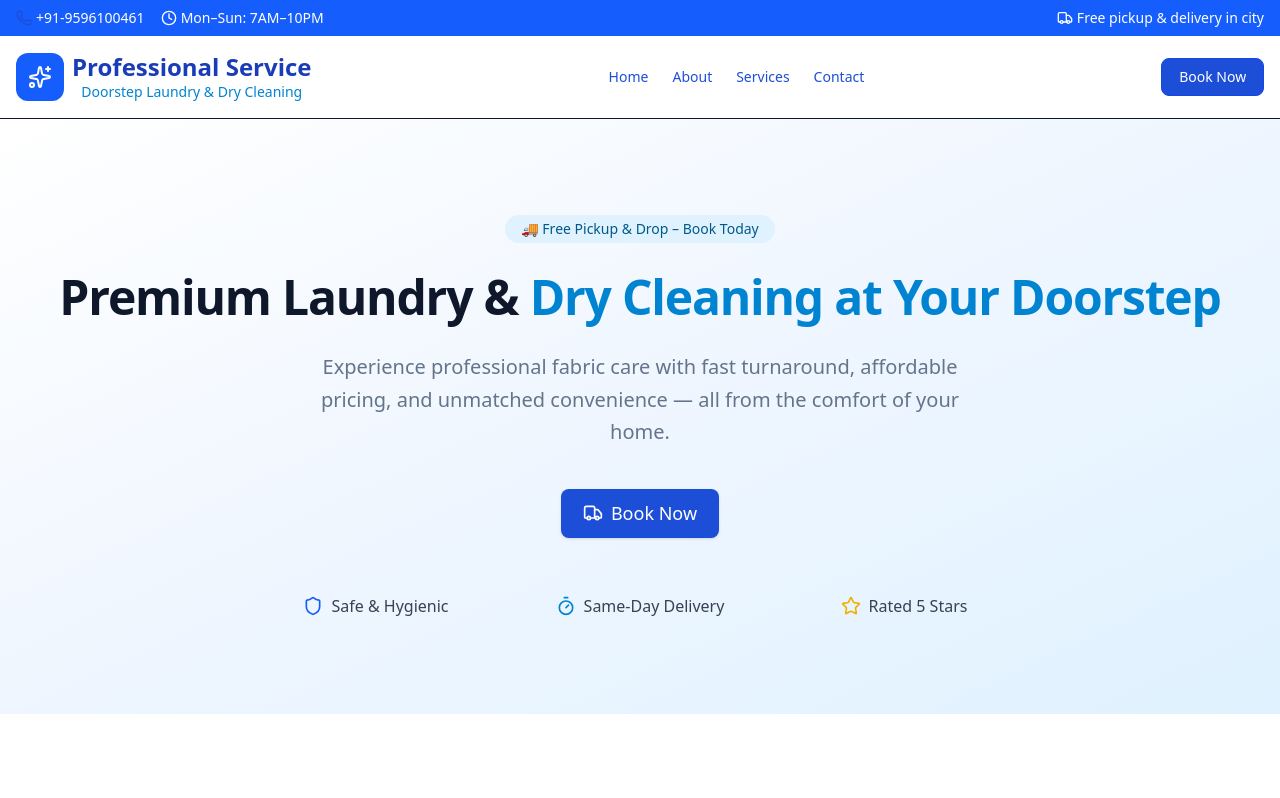
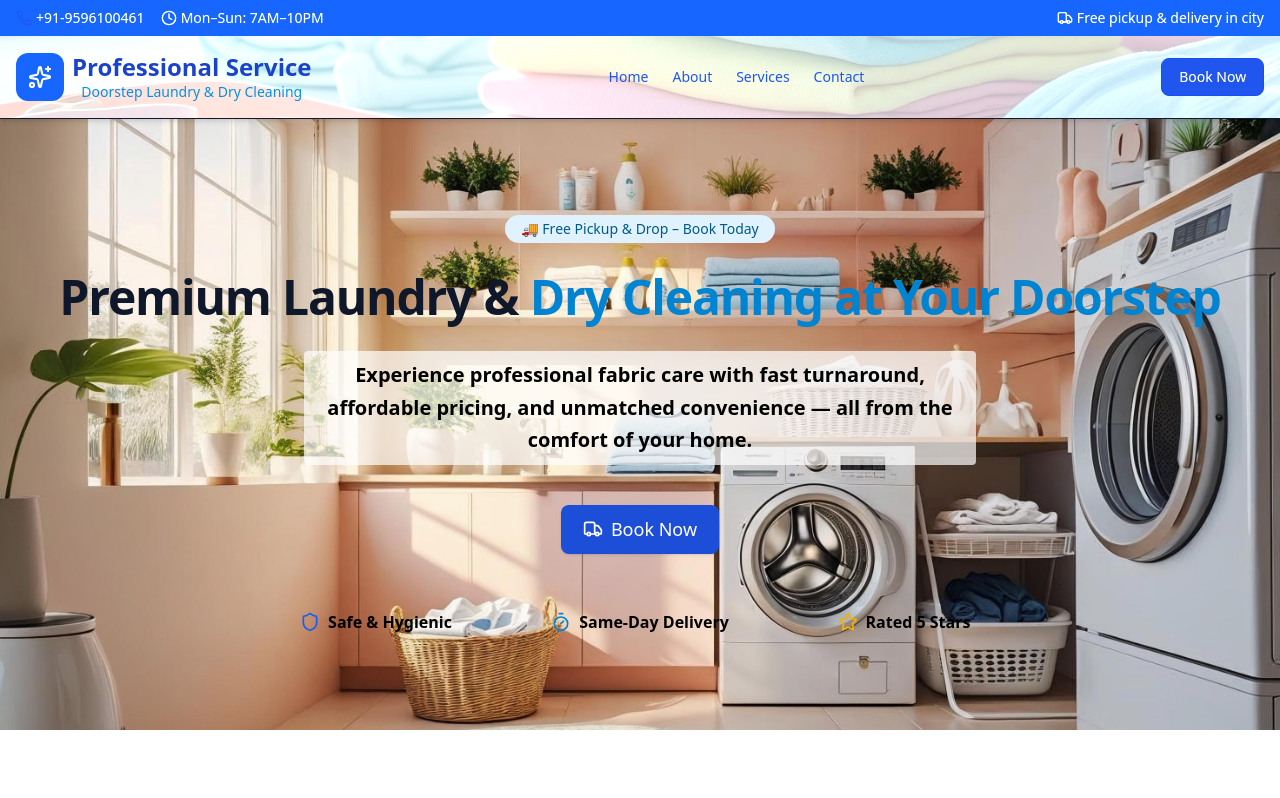
Before and after one commit to showkat-96/loundry, a React (Vite) app: page / in a window 1280 px wide. Shown: the top 798 px of the page. Built offline with nearby package versions, Linux system fonts and the light colour scheme.

Commit message:
added backgroung images

```diff
--- a/src/components/DoorstepLaundry.tsx
+++ b/src/components/DoorstepLaundry.tsx
@@ -1,15 +1,24 @@
 import { Shield, Star, Timer, Truck } from "lucide-react";
 import BookingForm from "./BookingForm";
 import { useState } from "react";
+import heroBg from "../assets/bg-img-home.jpg";
+
 
 function DoorstepLaundry() {
   const [isBookingOpen, setIsBookingOpen] = useState(false);
 
   return (
     <section
-      id="home"
-      className="bg-gradient-to-br from-white via-blue-50 to-sky-100 py-16 sm:py-20 md:py-24 scroll-mt-24"
-    >
+  id="home"
+  style={{
+    backgroundImage: `url(${heroBg})`,
+    backgroundSize: "cover",
+    backgroundPosition: "center",
+    backgroundRepeat: "no-repeat",
+  }}
+  className="py-16 sm:py-20 md:py-24 scroll-mt-24"
+>
+
       <BookingForm
         isOpen={isBookingOpen}
         onClose={() => setIsBookingOpen(false)}
@@ -29,7 +38,7 @@ function DoorstepLaundry() {
           </h2>
 
           {/* Subtext */}
-          <p className="text-base sm:text-lg md:text-xl text-gray-600 mb-10 leading-relaxed max-w-2xl mx-auto">
+          <p className="text-base sm:text-lg md:text-xl font-semibold !text-black bg-white/70 px-4 py-2 rounded mb-10 leading-relaxed max-w-2xl mx-auto" >
             Experience professional fabric care with fast turnaround, affordable pricing,
             and unmatched convenience — all from the comfort of your home.
           </p>
@@ -51,15 +60,15 @@ function DoorstepLaundry() {
           <div className="grid grid-cols-1 sm:grid-cols-3 gap-4 sm:gap-6 max-w-3xl mx-auto text-gray-700 text-sm sm:text-base">
             <div className="flex items-center justify-center gap-2">
               <Shield className="h-5 w-5 text-blue-600" aria-hidden="true" />
-              <span className="font-medium">Safe & Hygienic</span>
+              <span className="font-bold text-black">Safe & Hygienic</span>
             </div>
             <div className="flex items-center justify-center gap-2">
               <Timer className="h-5 w-5 text-sky-600" aria-hidden="true" />
-              <span className="font-medium">Same-Day Delivery</span>
+              <span className="font-bold text-black">Same-Day Delivery</span>
             </div>
             <div className="flex items-center justify-center gap-2">
               <Star className="h-5 w-5 text-yellow-500" aria-hidden="true" />
-              <span className="font-medium">Rated 5 Stars</span>
+              <span className="font-bold text-black">Rated 5 Stars</span>
             </div>
           </div>
         </div>
--- a/src/components/Header.tsx
+++ b/src/components/Header.tsx
@@ -1,13 +1,21 @@
 import { Clock, Phone, Truck, Menu, Sparkles } from "lucide-react";
 import { useState } from "react";
 import BookingForm from "./BookingForm";
+import heroBg from "../assets/bg-img-header.jpg";
 
 function Header() {
   const [isBookingOpen, setIsBookingOpen] = useState(false);
   const [isMenuOpen, setIsMenuOpen] = useState(false);
 
   return (
-    <header className="bg-white shadow-md border-b w-full">
+    <header className="bg-white shadow-md border-b w-full"
+  style={{
+    backgroundImage: `linear-gradient(to bottom right, rgba(255,255,255,0.7), rgba(224,242,254,0.7)), url(${heroBg})`,
+    backgroundSize: "cover",
+    backgroundPosition: "center",
+    backgroundRepeat: "no-repeat",
+    filter: "brightness(1.1)",
+  }}>
       {/* Booking Form Modal */}
       <BookingForm
         isOpen={isBookingOpen}
@@ -74,7 +82,7 @@ function Header() {
           {/* Mobile Menu Toggle */}
           <div className="md:hidden">
             <button onClick={() => setIsMenuOpen(!isMenuOpen)}>
-              <Menu className="h-6 w-6 text-blue-700" />
+              <Menu className="h-6 w-6 text-white-700" />
             </button>
           </div>
 
```
Also changed, not shown: src/assets/bg-img-header.jpg (added), src/assets/bg-img-home.jpg (added).
